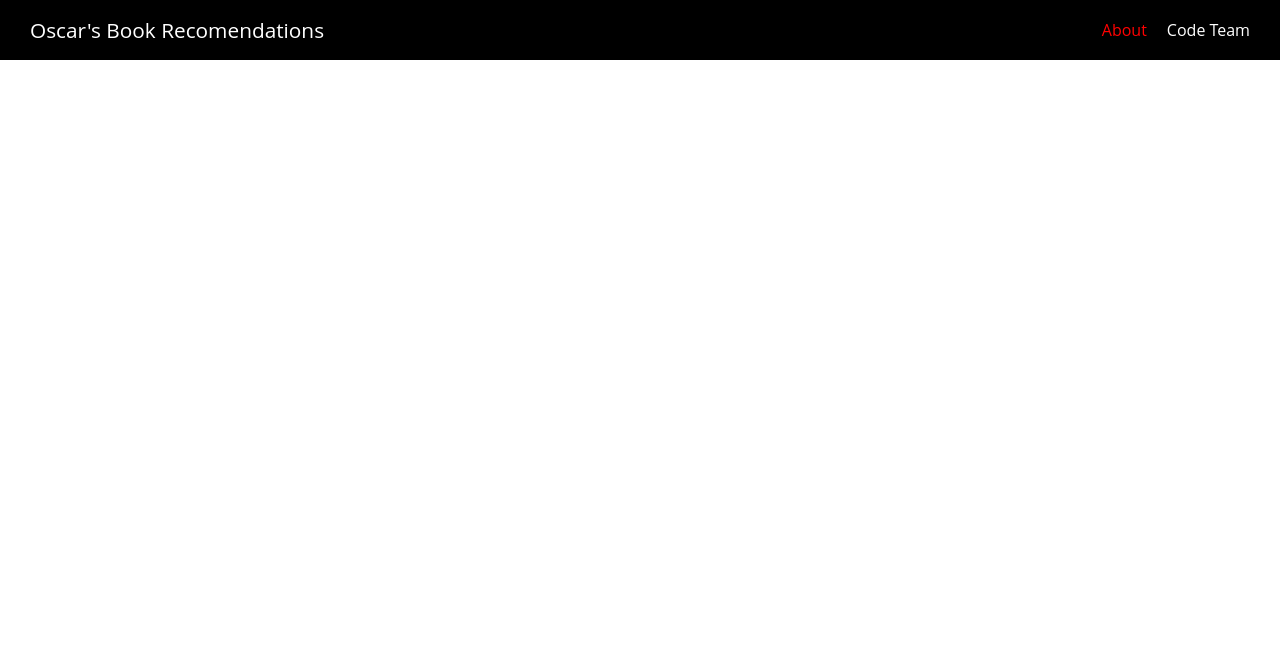
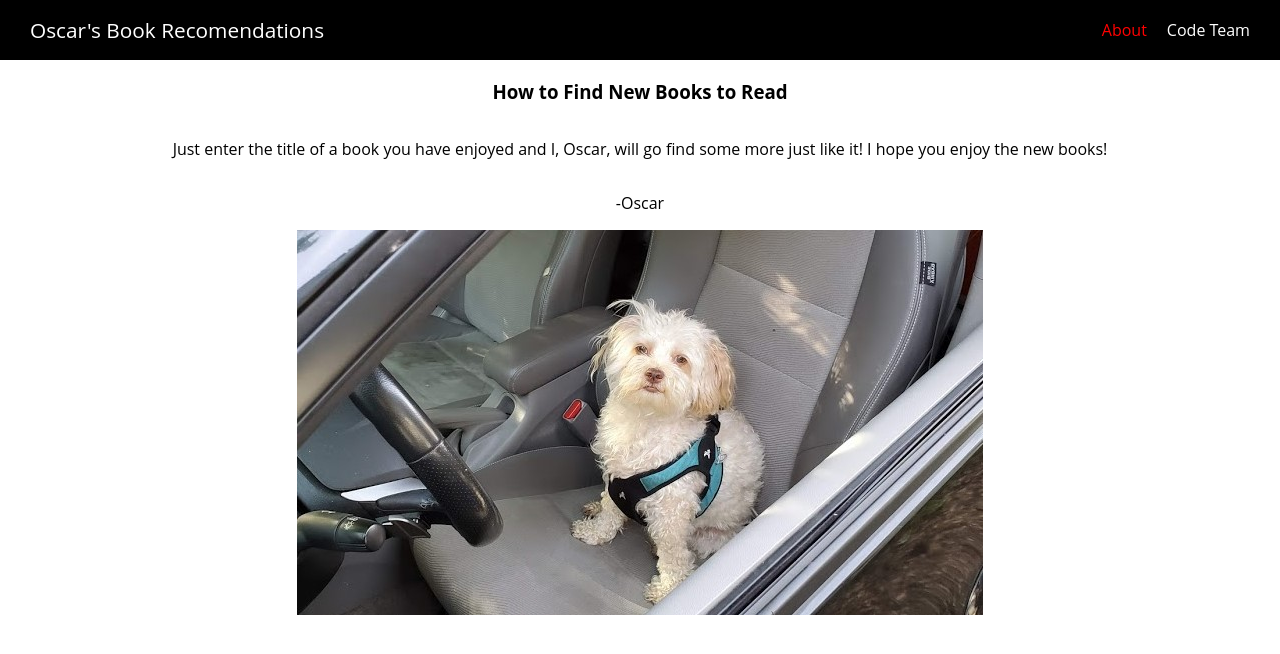
Before and after one commit to atinux/book-recommender, a Nuxt app: page /about in a window 1280 px wide. Shown: the top 654 px of the page. Built offline with nearby package versions, Linux system fonts and the light colour scheme.

Commit message:
Add: about page
created an about page

```diff
--- a/components/CodeTeam/Jim.vue
+++ b/components/CodeTeam/Jim.vue
@@ -1,6 +1,6 @@
 <template>
   <div class="member">
-    <img src="@/assets/images/Jim.jpg" alt="Jim" />
+    <img src="@/assets/images/Jim.jpg" alt="Jim" title="Jim Strother" />
     <h3>Jim</h3>
     <p>
       As a mostly self-taught programmer, I'm always on the lookout for great and interesting
--- a/components/CodeTeam/Oscar.vue
+++ b/components/CodeTeam/Oscar.vue
@@ -1,6 +1,6 @@
 <template>
   <div class="member">
-    <img src="@/assets/images/OscarSelfie.jpg" alt="Oscar!" />
+    <img src="@/assets/images/OscarSelfie.jpg" alt="Oscar!" title="I took a selfie!" />
     <h3>Oscar</h3>
     <p>
       Hi, I'm Oscar! I had a great idea to help my people find a new book to read! So, I built this!
--- a/pages/about/index.vue
+++ b/pages/about/index.vue
@@ -0,0 +1,24 @@
+<template>
+  <div class="about">
+    <h3>How to Find New Books to Read</h3>
+    <p>
+      Just enter the title of a book you have enjoyed and I, Oscar, will go find some more just like
+      it! I hope you enjoy the new books!
+    </p>
+    <p class="signature">-Oscar</p>
+    <img
+      src="@/assets/images/OscarDrives.jpg"
+      alt="Oscar in the driver seat"
+      title="I can drive!"
+    />
+  </div>
+</template>
+
+<style lang="scss" scoped>
+.about {
+  display: flex;
+  flex-direction: column;
+  justify-content: center;
+  align-items: center;
+}
+</style>
--- a/pages/index.vue
+++ b/pages/index.vue
@@ -1,6 +1,6 @@
 <template>
   <div class="container">
-    <img src="@/assets/images/OscarPark.jpg" />
+    <img src="@/assets/images/OscarPark.jpg" alt="Oscar in the park" title="I love the park!" />
   </div>
 </template>
 
```
Also changed, not shown: assets/images/OscarDrives.jpg (added).
